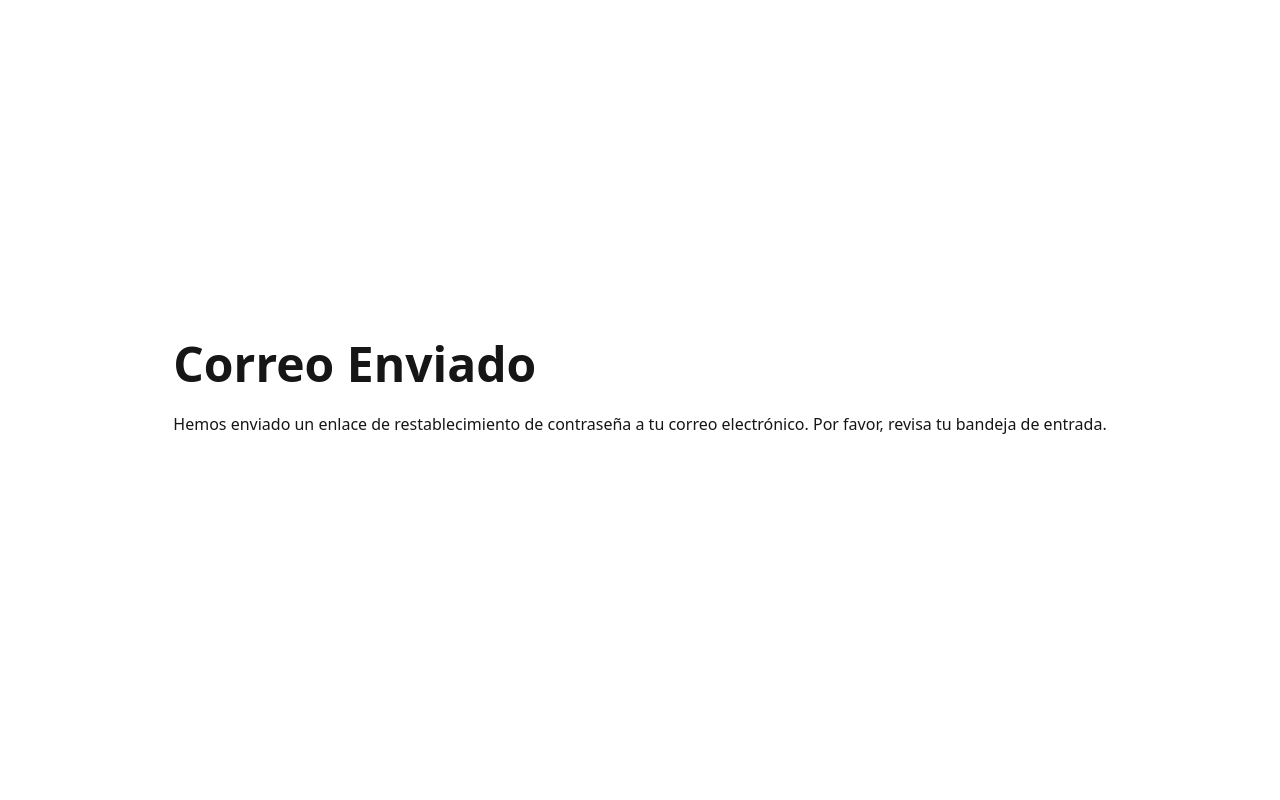
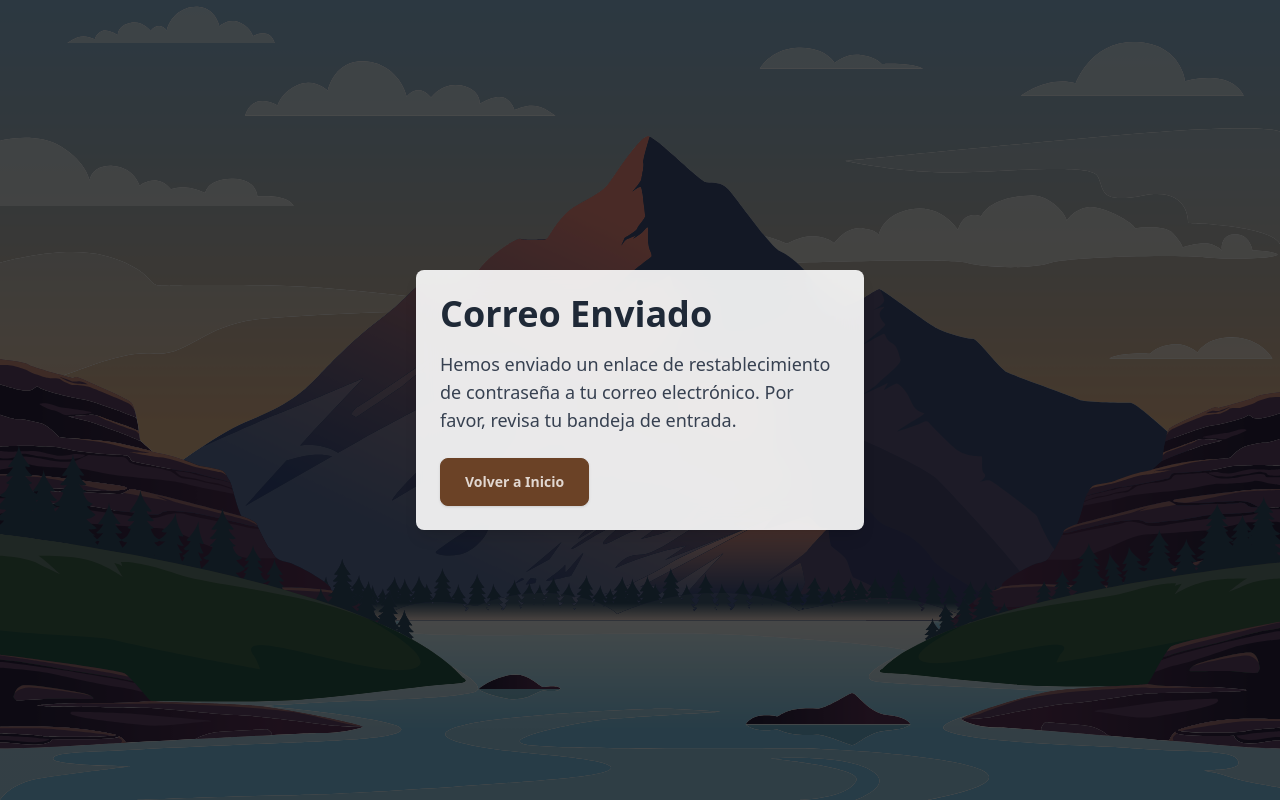
Before and after one commit to lukas-577/loginFirebase, a React (Vite) app: page /confirmation in a window 1280 px wide. Built offline with nearby package versions, Linux system fonts and the light colour scheme; no server answers.

Commit message:
fix forgotpass

```diff
--- a/src/pages/Home/components/Confirmation.jsx
+++ b/src/pages/Home/components/Confirmation.jsx
@@ -1,12 +1,31 @@
 import React from 'react';
+import bgLogin from '../../../assets/bgLogin.svg';
+import { useNavigate } from 'react-router-dom';
 
 function Confirmation() {
+  const navigate = useNavigate();
   return (
-    <div className="hero h-screen bg-base-100">
-      <div className="hero-content flex-col lg:flex-row-reverse">
-        <div className="text-center lg:text-left">
-          <h1 className="text-5xl font-bold">Correo Enviado</h1>
-          <p className="py-6">Hemos enviado un enlace de restablecimiento de contraseña a tu correo electrónico. Por favor, revisa tu bandeja de entrada.</p>
+    <div
+      className="hero h-screen bg-cover bg-center"
+      style={{ backgroundImage: `url(${bgLogin})` }}
+    >
+      <div className="hero-overlay bg-opacity-70 bg-black"></div> {/* Fondo oscuro semitransparente */}
+      <div className="hero-content flex flex-col lg:flex-row items-center justify-center text-center lg:text-left">
+        <div className="max-w-md bg-white/90 dark:bg-gray-800/80 backdrop-blur-lg rounded-lg shadow-lg p-6">
+          <h1 className="text-4xl font-extrabold text-gray-800 dark:text-gray-100 mb-4">
+            Correo Enviado
+          </h1>
+          <p className="text-lg text-gray-700 dark:text-gray-300">
+            Hemos enviado un enlace de restablecimiento de contraseña a tu correo electrónico. Por favor, revisa tu bandeja de entrada.
+          </p>
+          <div className="mt-6">
+            <button
+              onClick={() => navigate('/login')}
+              className="btn btn-primary px-6 py-2 rounded-lg shadow hover:shadow-lg transition duration-200"
+            >
+              Volver a Inicio
+            </button>
+          </div>
         </div>
       </div>
     </div>
--- a/src/pages/Home/components/Forgotpass.jsx
+++ b/src/pages/Home/components/Forgotpass.jsx
@@ -42,7 +42,7 @@ function ForgotPassword() {
               <input
                 type="email"
                 name="email"
-                placeholder="Coreo Electrónico"
+                placeholder="Correo Electrónico"
                 className="input input-bordered"
                 required
                 value={email}
```
